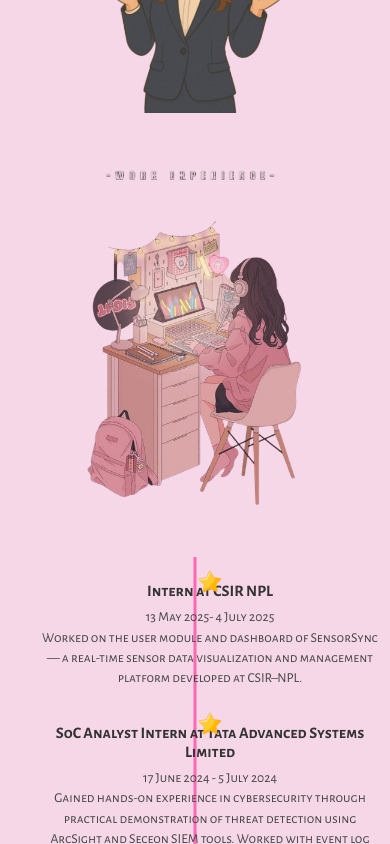
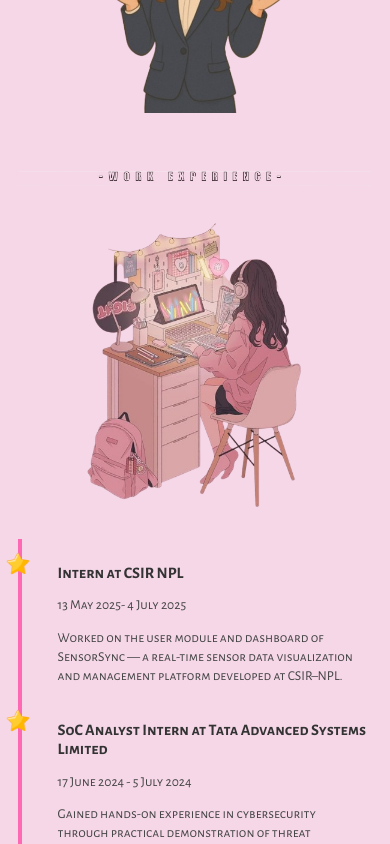
Before and after one commit to hiyaamalik/The-Real-Hiyaa-Malik, a React (Vite) app: page / in a window 390 px wide. Shown: the part 3620-4464 px from the top of the page. Built offline with nearby package versions, Linux system fonts and the light colour scheme; the HTML template or start-up script is replaced by a standard one.

Commit message:
Phone Fixes

```diff
--- a/src/styles/Experience.css
+++ b/src/styles/Experience.css
@@ -1,13 +1,13 @@
 /* Mobile-First Base Styles */
 .experience-section {
     background-color: #f5d7e7;
-    padding: 30px 15px;
+    padding: 40px 15px;
     text-align: center;
 }
 
 .experience-heading {
     width: 90%;
-    margin: 0 auto 25px;
+    margin: 0 auto 30px;
     display: block;
 }
 
@@ -22,9 +22,9 @@
 
 /* Girl image - Mobile */
 .work-girl {
-    width: 85%;
-    max-width: 300px;
-    margin: 0 auto 25px;
+    width: 80%;
+    max-width: 350px;
+    margin: 0 auto 30px;
     order: 1;
 }
 
@@ -32,67 +32,65 @@
 .timeline {
     position: relative;
     width: 100%;
-    padding-left: 0;
+    padding-left: 20px; /* Added padding for left-aligned line */
     order: 2;
-    margin-top: 20px;
 }
 
-/* Vertical line - Mobile (centered) */
+/* Vertical line - Mobile (left-aligned) */
 .timeline::before {
     content: '';
     position: absolute;
-    left: 50%;
-    transform: translateX(-50%);
+    left: 20px; /* Changed from 50% to fixed position */
     top: 0;
     bottom: 0;
-    width: 3px;
+    width: 4px;
     background-color: hotpink;
     z-index: 0;
+    transform: none; /* Removed centering transform */
 }
 
 /* Timeline items - Mobile */
 .timeline-item {
     position: relative;
-    padding: 0 15px;
-    margin-bottom: 35px;
+    padding: 0 20px 0 40px; /* Adjusted padding for left alignment */
+    margin-bottom: 40px;
     opacity: 0;
     transform: translateY(20px);
     transition: all 0.6s ease-out;
-    text-align: center;
-    width: 100%;
+    text-align: left; /* Changed from center to left */
 }
 
-/* Star positioning - Mobile (centered on line) */
+/* Star positioning - Mobile (left-aligned) */
 .star {
-    width: 35px;
-    height: 35px;
+    width: 40px;
+    height: 40px;
     position: absolute;
-    left: 50%;
-    transform: translateX(-50%);
-    top: -18px;
+    left: 0; /* Changed from 50% to left */
+    transform: translateX(-50%); /* Kept for perfect alignment */
+    top: -20px;
     z-index: 2;
 }
 
 /* Content - Mobile */
 .timeline-content {
-    text-align: center;
-    margin-top: 25px;
+    text-align: left; /* Changed from center to left */
+    margin-top: 30px;
     padding: 0 10px;
     width: 100%;
     box-sizing: border-box;
 }
 
 .timeline-content h3 {
-    margin: 0 0 6px;
-    font-size: 1rem;
+    margin: 0 0 8px;
+    font-size: 1.1rem;
     font-weight: bold;
 }
 
 .timeline-content p {
-    font-size: 0.85rem;
+    font-size: 0.9rem;
     line-height: 1.5;
     color: #444;
-    margin: 0;
+    text-align: left; /* Added for consistency */
 }
 
 /* Reveal animation */
@@ -101,22 +99,7 @@
     transform: translateY(0);
 }
 
-/* Small Mobile Phones */
-@media (max-width: 360px) {
-    .experience-section {
-        padding: 25px 10px;
-    }
-
-    .timeline-content h3 {
-        font-size: 0.95rem;
-    }
-
-    .timeline-content p {
-        font-size: 0.8rem;
-    }
-}
-
-/* Tablet Styles (unchanged from your original) */
+/* Tablet Styles (unchanged) */
 @media (min-width: 768px) {
     .experience-section {
         padding: 50px 20px;
@@ -145,7 +128,6 @@
         width: 55%;
         padding-left: 30px;
         order: 2;
-        margin-top: 0;
     }
 
     .timeline::before {
@@ -153,7 +135,6 @@
         transform: none;
         top: 7px;
         bottom: 40px;
-        width: 4px;
     }
 
     .timeline-item {
@@ -187,7 +168,7 @@
     }
 }
 
-/* Desktop Styles (unchanged from your original) */
+/* Desktop Styles (unchanged) */
 @media (min-width: 1024px) {
     .experience-section {
         padding: 60px 20px;
@@ -250,3 +231,55 @@
         line-height: 1.6;
     }
 }
+
+/* Small Mobile Phones */
+@media (max-width: 480px) {
+    .experience-section {
+        padding: 30px 10px;
+    }
+
+    .experience-heading {
+        width: 95%;
+        margin-bottom: 25px;
+    }
+
+    .work-girl {
+        width: 90%;
+        max-width: 300px;
+        margin-bottom: 25px;
+    }
+
+    .timeline {
+        padding-left: 15px; /* Adjusted for small screens */
+    }
+
+    .timeline::before {
+        left: 15px; /* Adjusted for small screens */
+    }
+
+    .timeline-item {
+        padding: 0 15px 0 35px; /* Adjusted for small screens */
+        margin-bottom: 35px;
+    }
+
+    .star {
+        width: 35px;
+        height: 35px;
+        top: -18px;
+    }
+
+    .timeline-content {
+        margin-top: 25px;
+        padding: 0 5px;
+    }
+
+    .timeline-content h3 {
+        font-size: 1rem;
+        margin-bottom: 6px;
+    }
+
+    .timeline-content p {
+        font-size: 0.85rem;
+        line-height: 1.4;
+    }
+}
```
